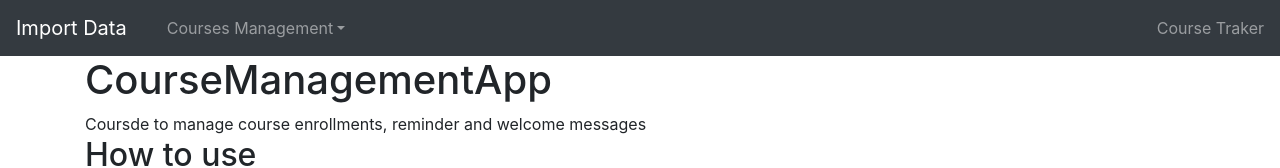
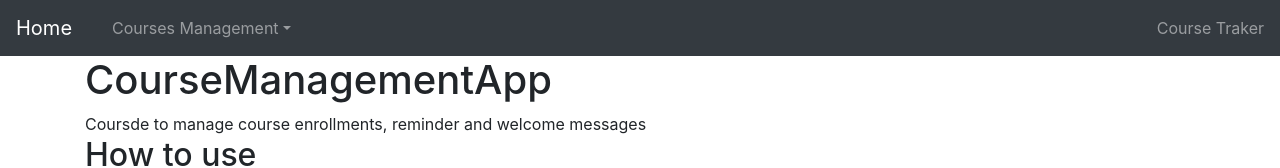
Before and after one commit to Higino/CourseManagementApp, a React (Create React App) app in the folder client/: page / in a window 1280 px wide. Shown: the top 168 px of the page. Built offline with nearby package versions, Linux system fonts and the light colour scheme.

Commit message:
Change Home button text

```diff
--- a/client/src/AppNav.js
+++ b/client/src/AppNav.js
@@ -18,7 +18,7 @@ class AppNav extends Component {
         return (
           <div>
             <Navbar color="dark" dark expand="md">
-              <NavbarBrand href="/">Import Data</NavbarBrand>
+              <NavbarBrand href="/">Home</NavbarBrand>
                 <Nav className="mr-auto" navbar>
                   <NavItem>
                     <NavLink></NavLink>
```
